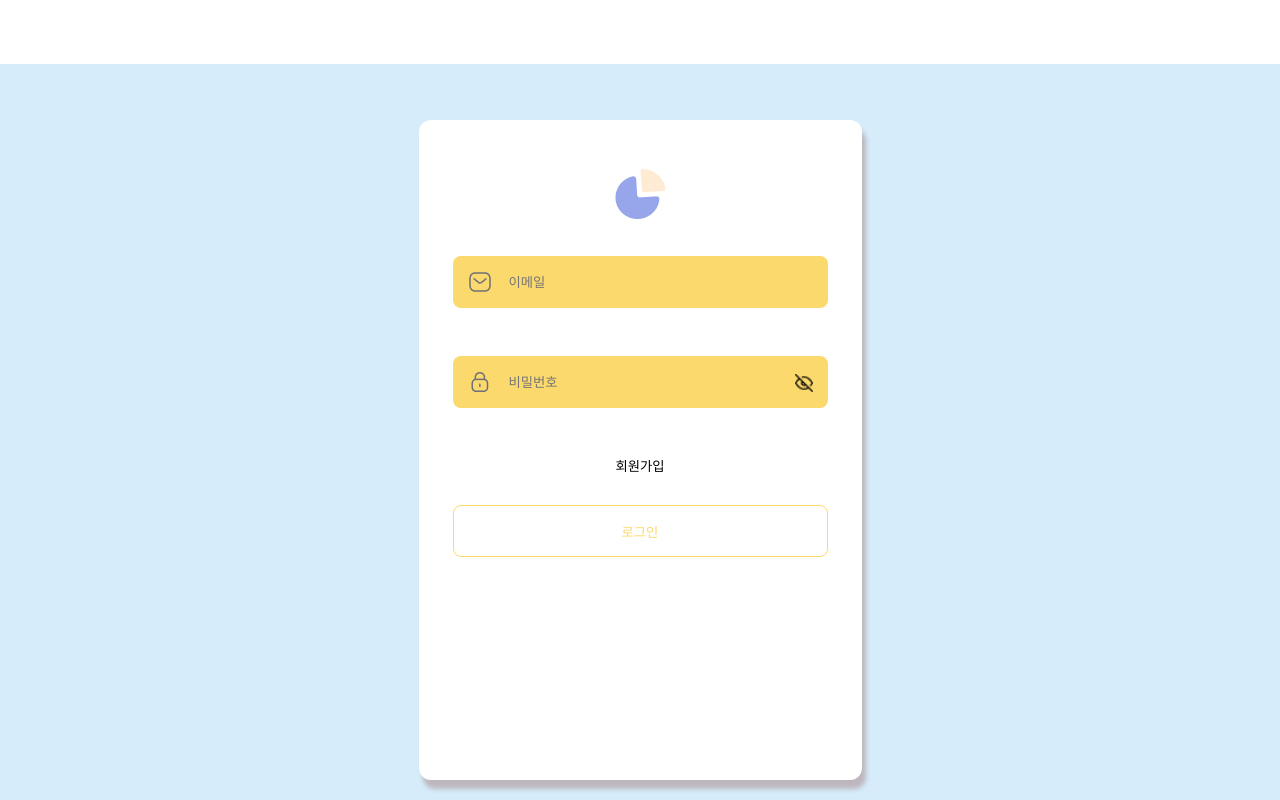
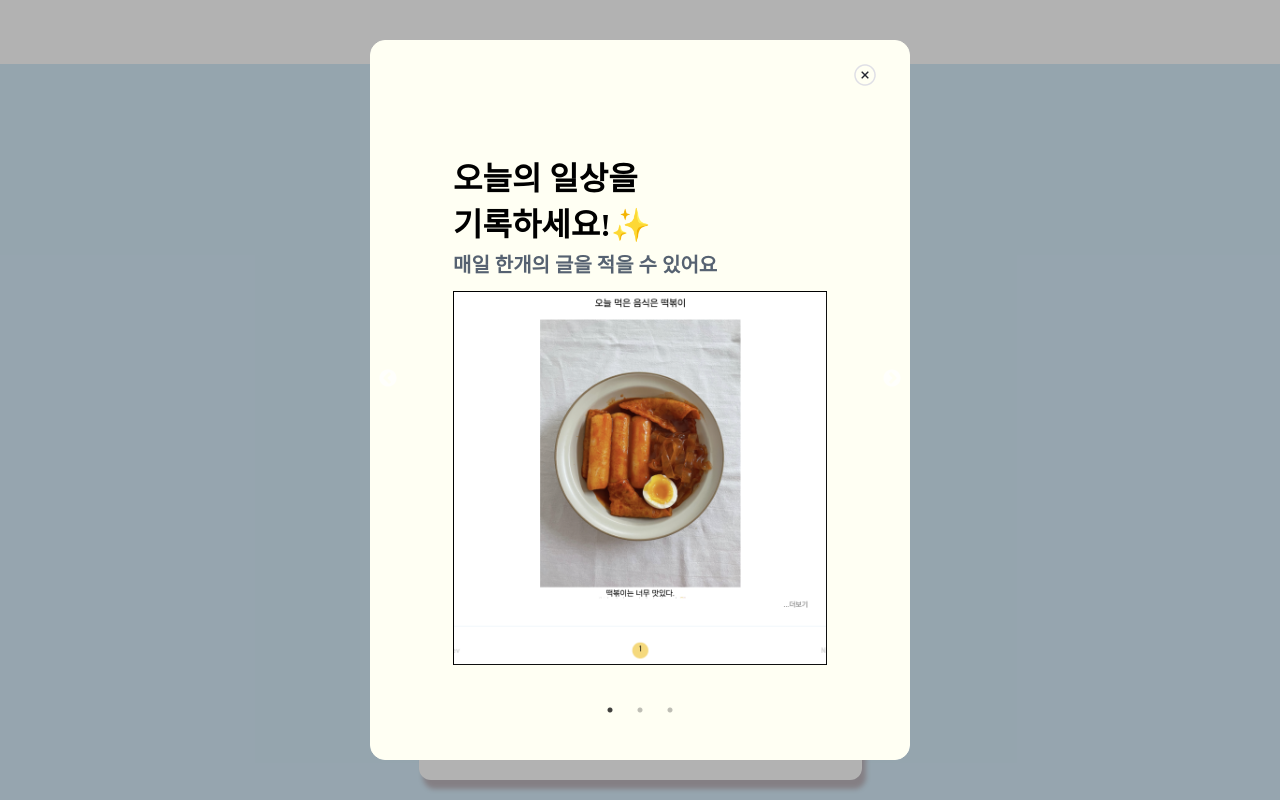
Before and after one commit to devhobak/diary, a React (Create React App) app in the folder client/: page / in a window 1280 px wide. Built offline with nearby package versions, Linux system fonts and the light colour scheme.

Commit message:
메뉴얼 스타일 및 기능 추가 #82

```diff
--- a/client/src/components/login/Login.tsx
+++ b/client/src/components/login/Login.tsx
@@ -1,15 +1,19 @@
-import React from 'react';
+import { useState } from 'react';
 import Form from './Form';
 import { LoginArticle } from '../common/Form/style/box';
 import Logo from '../../assets/logo.png';
 import { useMediaQuery } from 'react-responsive';
+import Manual from '../manual/Manual';
 export default function Login(): JSX.Element {
     const isMobile = useMediaQuery({ maxWidth: 414 });
+    const [modal, setModal] = useState(true);
+
     return (
         <LoginArticle isMobile={isMobile}>
             <h2 className="ir">로그인 창</h2>
             <img src={Logo} alt="캘린더 로고" />
             <Form />
+            {modal ? <Manual modal={modal} setModal={setModal} /> : <></>}
         </LoginArticle>
     );
 }
--- /dev/null
+++ b/client/src/components/manual/Manual.tsx
@@ -0,0 +1,82 @@
+import 'slick-carousel/slick/slick.css';
+import 'slick-carousel/slick/slick-theme.css';
+
+import Slider from 'react-slick';
+import { useMediaQuery } from 'react-responsive';
+
+import {
+    ModalBackground,
+    ModalSection,
+    CloseButton,
+} from '../common/Modal/modal';
+import { ManualDiv, ManualP, ManualImg, ManualSubP } from './style/manualstyle';
+
+import manual1 from '../../assets/manual1.png';
+import manual2 from '../../assets/manual2.png';
+import manual3 from '../../assets/manual3.png';
+import closeImg from '../../assets/close.png';
+
+export default function Manual(props: {
+    modal: boolean;
+    setModal: React.Dispatch<React.SetStateAction<boolean>>;
+}) {
+    const isMobile = useMediaQuery({ maxWidth: 414 });
+
+    const settings = {
+        dots: true,
+        infinite: true,
+        speed: 500,
+        slidesToShow: 1,
+        slidesToScroll: 1,
+    };
+
+    const modalClose = () => {
+        props.setModal(false);
+    };
+
+    return (
+        <ModalBackground view={isMobile} isClose={props.modal}>
+            <ModalSection view={isMobile} isClose={props.modal} color="#fffff3">
+                <h2 className="ir">다이어리 설명서</h2>
+                <CloseButton
+                    src={closeImg}
+                    alt="모달 닫는 버튼"
+                    onClick={modalClose}
+                />
+
+                <Slider {...settings}>
+                    <ManualDiv isMobile={isMobile}>
+                        <ManualP>
+                            오늘의 일상을 <br />
+                            기록하세요!✨
+                        </ManualP>
+                        <ManualSubP>매일 한개의 글을 적을 수 있어요</ManualSubP>
+                        <ManualImg src={manual1} alt="다이어리 메뉴얼 소개" />
+                    </ManualDiv>
+                    <ManualDiv isMobile={isMobile}>
+                        <ManualP>
+                            오늘하루는 <br />
+                            어떤 색깔인가요?
+                        </ManualP>
+                        <ManualImg
+                            src={manual2}
+                            alt="다이어리 메뉴얼 소개 색깔"
+                        />
+                    </ManualDiv>
+                    <ManualDiv isMobile={isMobile}>
+                        <ManualP>
+                            그래프로 한눈에 <br />알 수 있어요.
+                        </ManualP>
+                        <ManualSubP>
+                            소중한 순간을 차곡차곡 쌓아봐요.
+                        </ManualSubP>
+                        <ManualImg
+                            src={manual3}
+                            alt="다이어리 메뉴얼 소개 통계"
+                        />
+                    </ManualDiv>
+                </Slider>
+            </ModalSection>
+        </ModalBackground>
+    );
+}
--- /dev/null
+++ b/client/src/components/manual/style/manualstyle.ts
@@ -0,0 +1,41 @@
+import styled from 'styled-components';
+
+interface ViewType {
+    isMobile: boolean;
+}
+
+const ManualUl = styled.ul`
+    display: flex;
+    flex-direction: row;
+`;
+
+const ManualDiv = styled.div<ViewType>`
+    width: 100%;
+    height: 100%;
+    text-align: center;
+    background-color: #fffff3;
+    padding: ${(props) =>
+        props.isMobile ? '60px 20px' : '90px 50px 0px 50px'};
+    text-align: left;
+`;
+
+const ManualImg = styled.img`
+    width: 100%;
+    height: 100%;
+    margin-top: 16px;
+    margin-bottom: 16px;
+`;
+
+const ManualP = styled.p`
+    margin-bottom: 10px;
+    font-size: 3.2em;
+    font-weight: 800;
+    line-height: normal;
+`;
+
+const ManualSubP = styled.p`
+    color: #566271;
+    font-size: 2rem;
+    font-weight: 700;
+`;
+export { ManualUl, ManualDiv, ManualImg, ManualP, ManualSubP };
```
